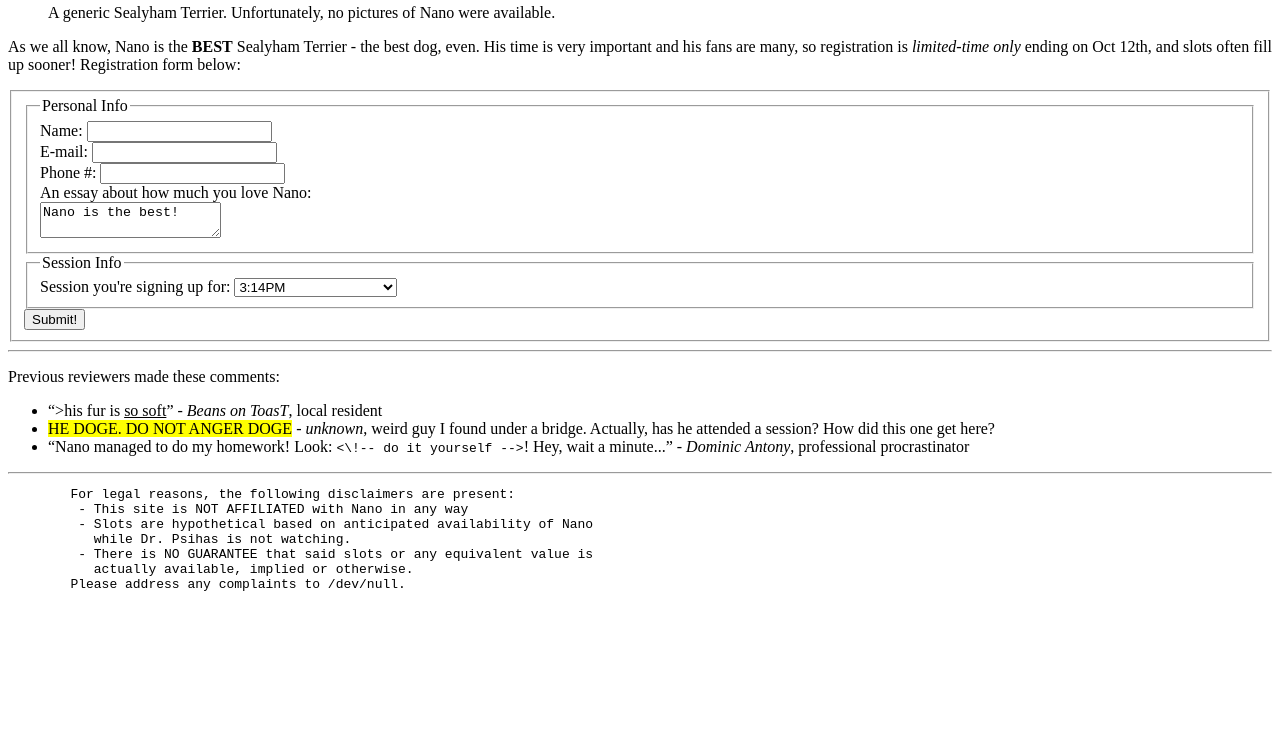
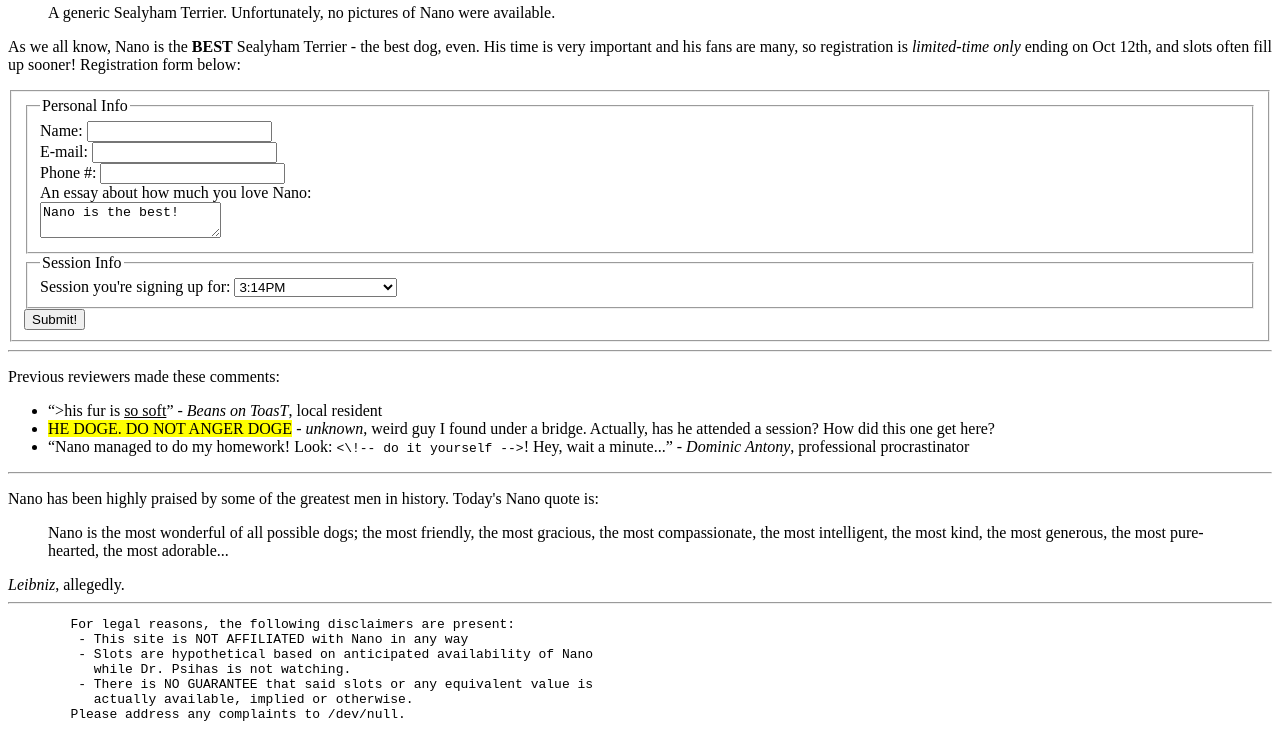
Before and after one commit to ah-OOG-ah/PWEB, a website: page src/index.html in a window 1280 px wide. Shown: the part 581-1331 px from the top of the page. Before the commit the page ends 1201 px from the top, so only its background shows below. Drawn offline with Linux system fonts and the light colour scheme.

Commit message:
Update index.html

```diff
--- a/src/index.html
+++ b/src/index.html
@@ -59,12 +59,17 @@
           <cite>Dominic Antony</cite>, professional procrastinator</li>
       </ul>
 
-      <!--<blockquote>Nano is the most wonderful of all possible dogs;
-        the most friendly, the most gracious, the most compassionate,
-        the most intelligent, the most kind...</blockquote>-->
+      <hr>
+      <p>Nano has been highly praised by some of the greatest men in history. Today's Nano quote is:</p>
+      <blockquote>
+        Nano is the most wonderful of all possible dogs; the most friendly, the most gracious,
+        the most compassionate, the most intelligent, the most kind, the most generous, the most pure-hearted,
+        the most adorable...</blockquote>
+      <cite>Leibniz</cite>, allegedly.
+      <hr>
+    </main>
 
-      <hr>
-
+    <footer>
       <pre>
         For legal reasons, the following disclaimers are present:
          - This site is NOT AFFILIATED with Nano in any way
@@ -74,7 +79,7 @@
            actually available, implied or otherwise.
         Please address any complaints to /dev/null.
       </pre>
+    </footer>
 
-    </main>
   </body>
 </html>
```
